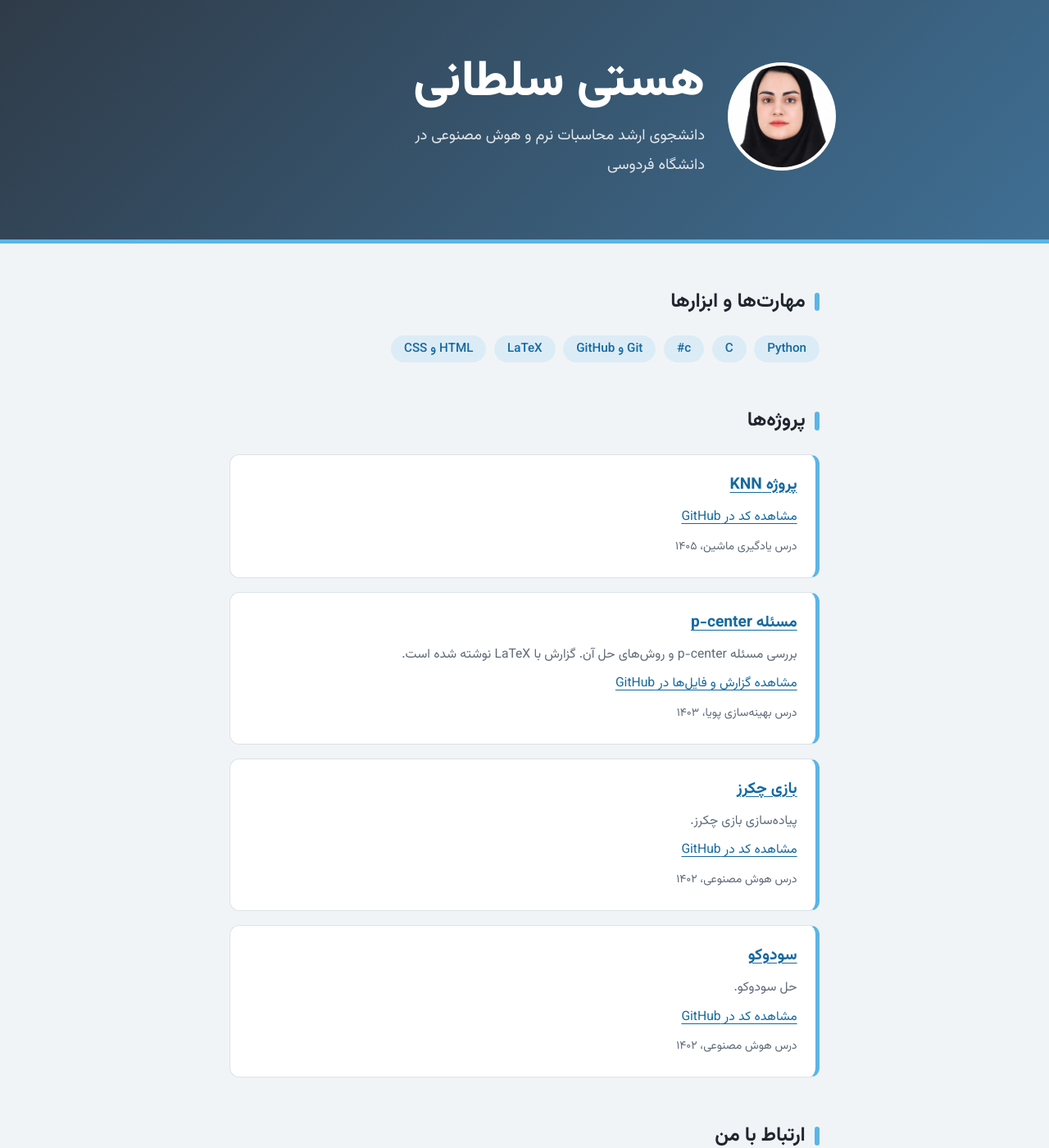
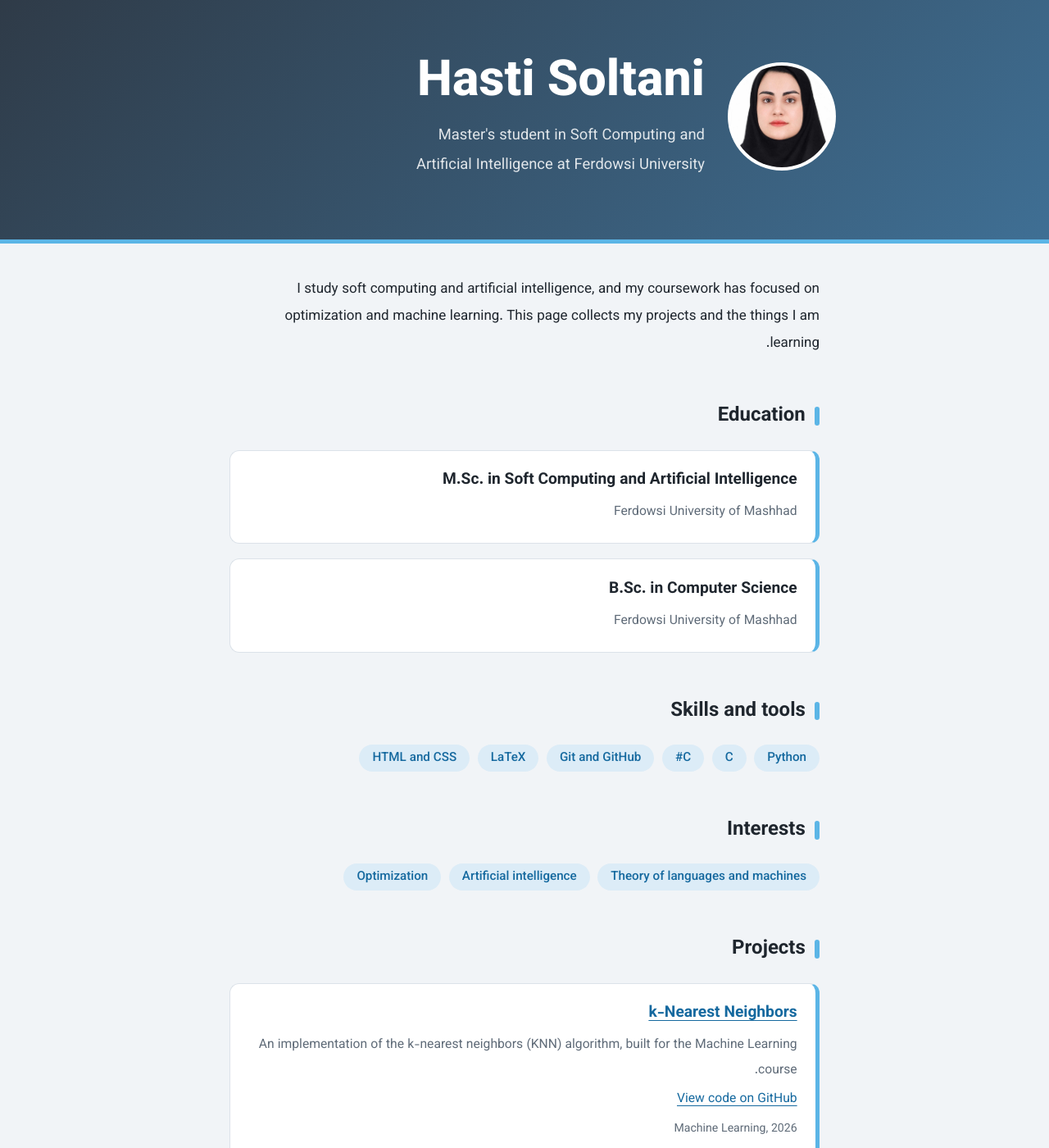
Before and after one commit to Hasti-Soltani/Hasti-Soltani.github.io, a Jekyll site: the page built from index.md, in a window 1280 px wide and 1400 px high. Shown: the whole window at 82% size. Built offline with Jekyll 4.4.1, drawn with Linux system fonts in a browser that asks for light colours; some of the changed text lies outside the part shown.

Commit message:
Update index.md

```diff
--- a/index.md
+++ b/index.md
@@ -1,68 +1,110 @@
 ---
 layout: page
-title: هستی سلطانی
-subtitle: دانشجوی ارشد محاسبات نرم و هوش مصنوعی در دانشگاه فردوسی
+title: Hasti Soltani
+subtitle: Master's student in Soft Computing and Artificial Intelligence at Ferdowsi University
 image: photo.jpg
 ---
 
-## مهارت‌ها و ابزارها
+I study soft computing and artificial intelligence, and my coursework has focused on optimization and machine learning. This page collects my projects and the things I am learning.
 
-- Python
-- C
-- c#
-- Git و GitHub
-- LaTeX
-- HTML و CSS
-{: .tags}
+## Education
 
-## پروژه‌ها
 <div class="card" markdown="1">
 
-### [پروژه KNN](https://github.com/Hasti-Soltani/knn)
+### M.Sc. in Soft Computing and Artificial Intelligence
 
-
-[مشاهده کد در GitHub](https://github.com/Hasti-Soltani/knn)
-
-*درس یادگیری ماشین، ۱۴۰۵*
+Ferdowsi University of Mashhad
 
 </div>
 
 <div class="card" markdown="1">
 
-### [مسئله p-center](https://github.com/hasti-soltani/p-center-project)
+### B.Sc. in Computer Science
 
-بررسی مسئله p-center و روش‌های حل آن. گزارش با LaTeX نوشته شده است.
-
-[مشاهده گزارش و فایل‌ها در GitHub](https://github.com/hasti-soltani/p-center-project)
-
-*درس بهینه‌سازی پویا، ۱۴۰۳*
-
-</div>
-<div class="card" markdown="1">
-
-### [بازی چکرز](https://github.com/hasti-soltani/checkers-project)
-
-پیاده‌سازی بازی چکرز.
-
-[مشاهده کد در GitHub](https://github.com/hasti-soltani/checkers-project)
-
-*درس هوش مصنوعی، ۱۴۰۲*
-
-</div>
-<div class="card" markdown="1">
-
-### [سودوکو](https://github.com/hasti-soltani/sudoku-project)
-
-حل سودوکو.
-
-[مشاهده کد در GitHub](https://github.com/hasti-soltani/sudoku-project)
-
-*درس هوش مصنوعی، ۱۴۰۲*
+Ferdowsi University of Mashhad
 
 </div>
 
+## Skills and tools
 
-## ارتباط با من
+- Python
+- C
+- C#
+- Git and GitHub
+- LaTeX
+- HTML and CSS
+{: .tags}
+
+## Interests
+
+- Theory of languages and machines
+- Artificial intelligence
+- Optimization
+{: .tags}
+
+## Projects
+
+<div class="card" markdown="1">
+
+### [k-Nearest Neighbors](https://github.com/hasti-soltani/knn)
+
+An implementation of the k-nearest neighbors (KNN) algorithm, built for the Machine Learning course.
+
+[View code on GitHub](https://github.com/hasti-soltani/knn)
+
+*Machine Learning, 2026*
+
+</div>
+
+<div class="card" markdown="1">
+
+### [The p-center problem](https://github.com/hasti-soltani/p-center-project)
+
+A study of the p-center problem and methods for solving it. The report is written in LaTeX.
+
+[View report and files on GitHub](https://github.com/hasti-soltani/p-center-project)
+
+*Dynamic Optimization, 2024*
+
+</div>
+
+<div class="card" markdown="1">
+
+### [Checkers](https://github.com/hasti-soltani/checkers-project)
+
+An implementation of the game of checkers, built for the Artificial Intelligence course.
+
+[View code on GitHub](https://github.com/hasti-soltani/checkers-project)
+
+*Artificial Intelligence, 2023*
+
+</div>
+
+<div class="card" markdown="1">
+
+### [Sudoku solver](https://github.com/hasti-soltani/sudoku-project)
+
+A Sudoku solver built for the Artificial Intelligence course.
+
+[View code on GitHub](https://github.com/hasti-soltani/sudoku-project)
+
+*Artificial Intelligence, 2023*
+
+</div>
+
+## Notes
+
+<div class="card" markdown="1">
+
+### Building my first personal page with GitHub Pages
+
+I learned that a repository named `username.github.io` turns into a real website. The most important detail was getting the repository name exactly right.
+
+*November 2026*
+
+</div>
+
+## Contact
 
 - [GitHub](https://github.com/hasti-soltani)
 {: .links}
```
